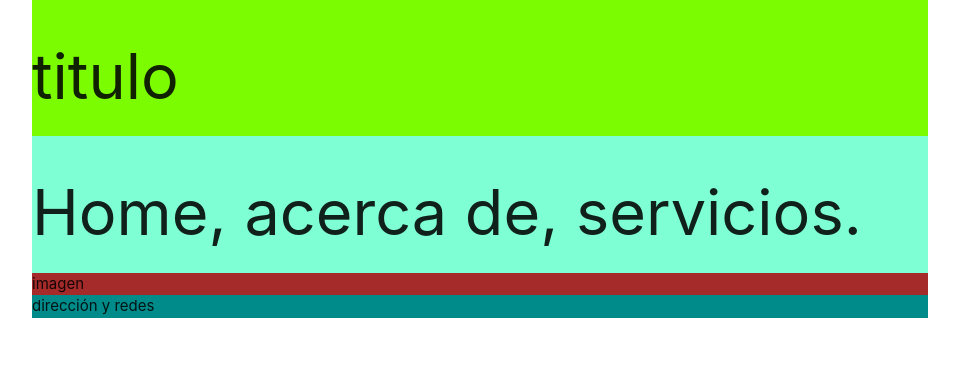
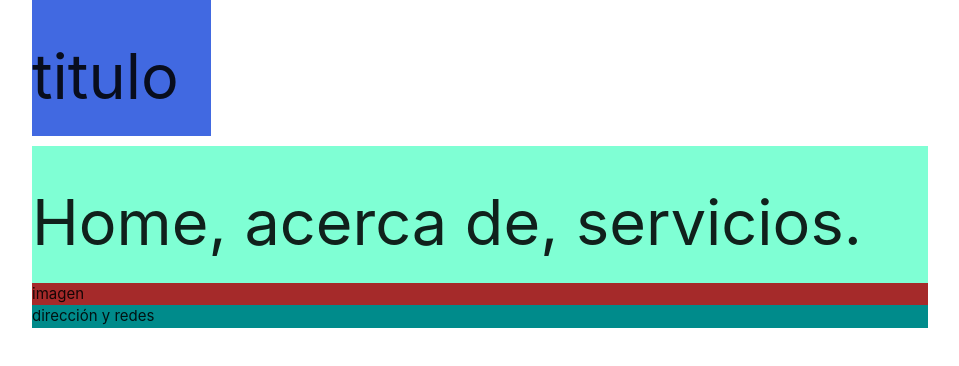
Before and after one commit to luisasierrap/CRMSanMartin, an Angular app: page / in a window 1280 px wide. Shown: the top 366 px of the page, without its empty margins (160-1119 px from the left). Built offline with nearby package versions, Linux system fonts and the light colour scheme.

Commit message:
CRMSanMartin

```diff
--- a/src/app/app.component.css
+++ b/src/app/app.component.css
@@ -1,27 +1,36 @@
-.containter{
-
-
-border: 1px solid chartreuse;
+.container{
+display:flex;
+border:aquamarine;
+max-width:100%;
 justify-content: center;
-flex:end;
+flex-direction:column;
+margin-block-end: 10%;
 }
 
 .header{
+    width:20%;
+    display:flex;
+    background-color:royalblue;
+    flex:1;
+    margin-block-end: 10px;
 
-    display:flex;
-    background-color:lawngreen;
 }
 .content{
 
     display:flex;
     background-color: aquamarine;
+    flex:1;
+    flex-direction: column-reverse;
 
 }
 .content2{
     display:flex;
     background-color: brown;
+    flex:1;
 }
 .footer{
     display:flex;
     background-color:darkcyan;
+    flex:end;
+    flex:1;
 }
--- a/src/styles.css
+++ b/src/styles.css
@@ -1 +1,6 @@
 /* You can add global styles to this file, and also import other style files */
+html,body{
+    min-height:100%;
+    height: 100%;
+    margin:0px;
+}
```
